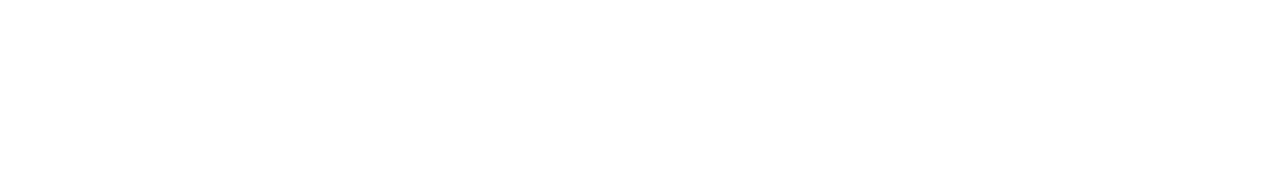
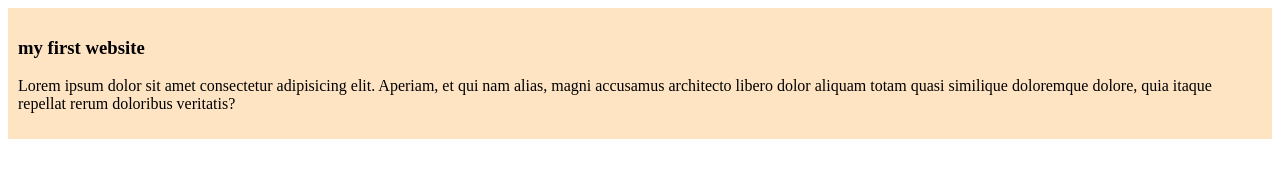
Before and after one commit to mjmurtaj/simple-website, a plain HTML site: page index.html in a window 1280 px wide. Drawn offline with Linux system fonts and the light colour scheme.

Commit message:
first blog

```diff
--- a/index.html
+++ b/index.html
@@ -4,8 +4,13 @@
     <meta charset="UTF-8">
     <meta name="viewport" content="width=device-width, initial-scale=1.0">
     <title>my simple website</title>
+    <link rel="stylesheet" href="style/blog.css">
+
 </head>
 <body>
-
+    <div>
+        <h3>my first website</h3>
+        <p>Lorem ipsum dolor sit amet consectetur adipisicing elit. Aperiam, et qui nam alias, magni accusamus architecto libero dolor aliquam totam quasi similique doloremque dolore, quia itaque repellat rerum doloribus veritatis?</p>
+    </div>
 </body>
 </html>
--- /dev/null
+++ b/style/blog.css
@@ -0,0 +1,4 @@
+div{
+    background-color: bisque;
+    padding: 10px;
+}
```
